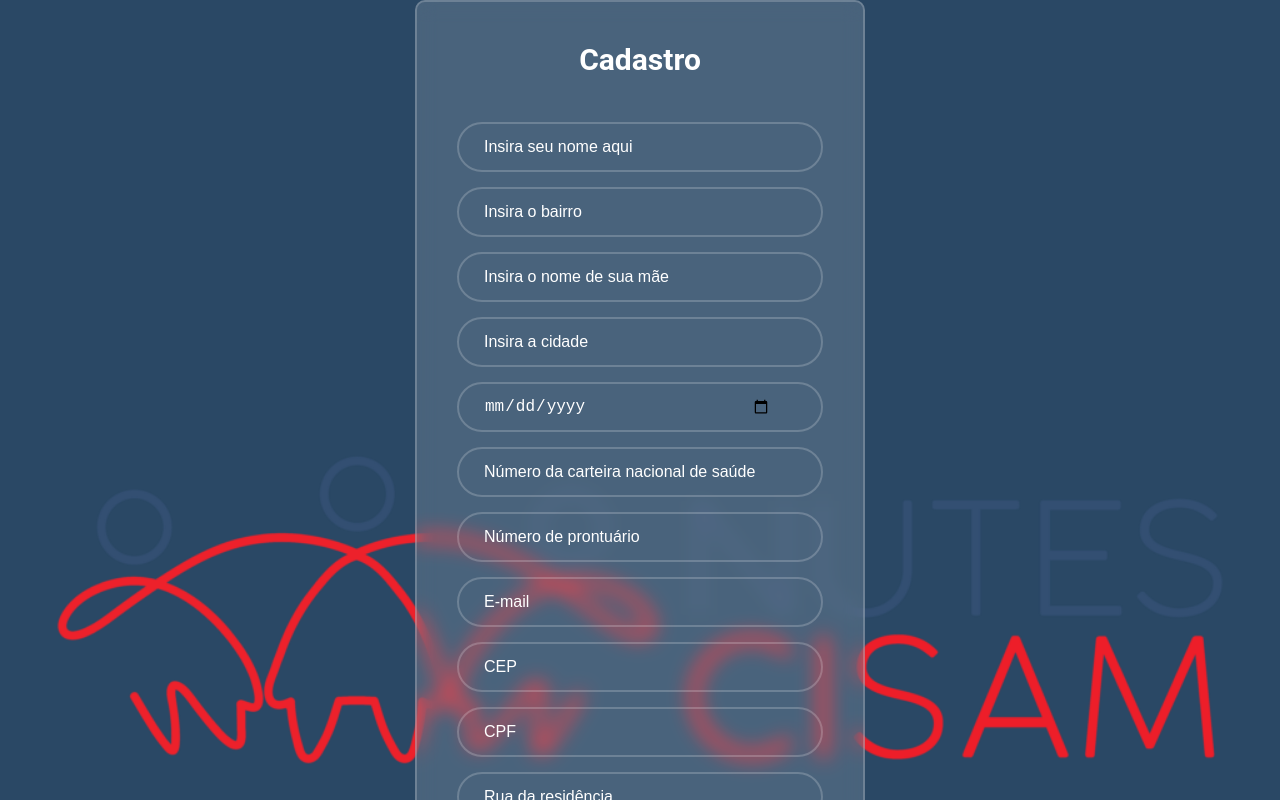
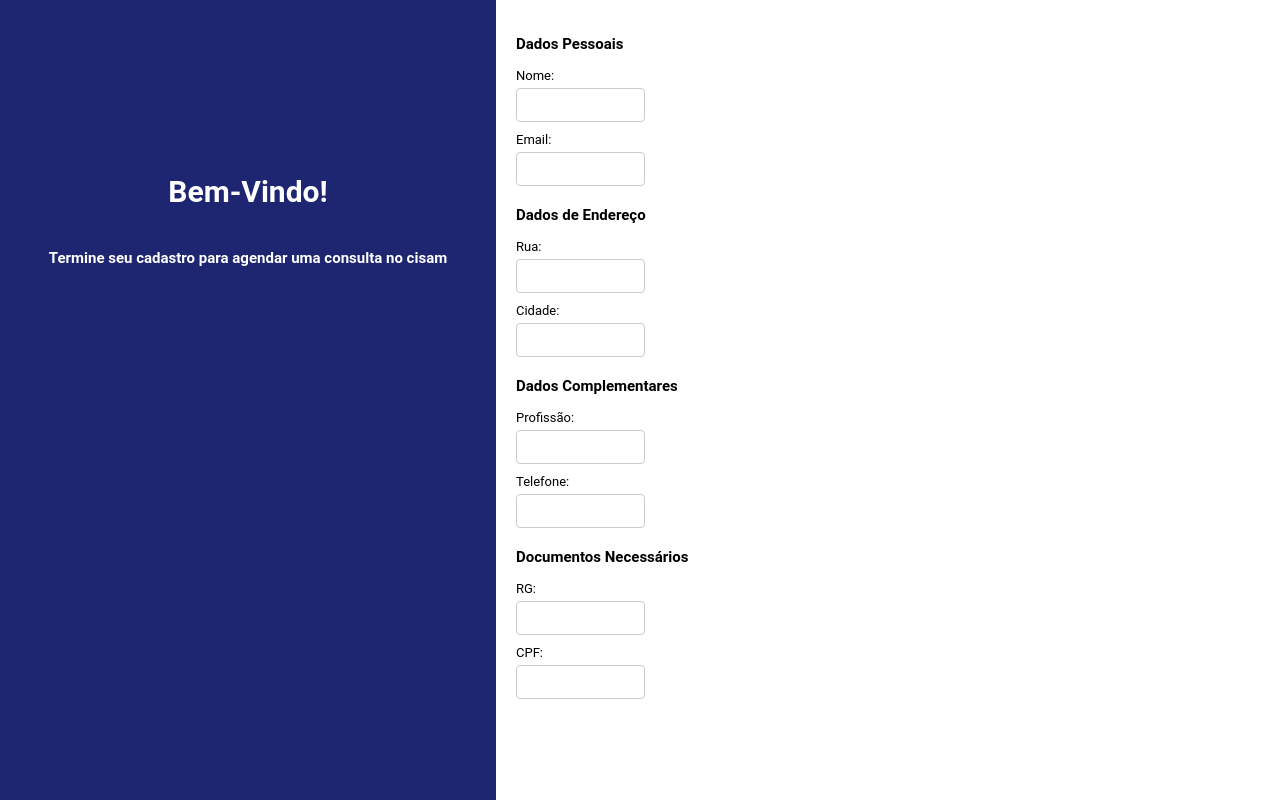
Before and after one commit to PETcisam/PetFilasInteligentes, a React (Create React App) app in the folder FrontendPET/: page /cadastro in a window 1280 px wide. Shown: the top 800 px of the page. Built offline with nearby package versions, Linux system fonts and the light colour scheme.

Commit message:
alterações em cadastro

```diff
--- a/FrontendPET/src/Cadastro.js
+++ b/FrontendPET/src/Cadastro.js
@@ -1,4 +1,5 @@
 import Cadastrar from "./compoCadastro/Cadastrar.js";
+import Cadastrar2 from "./compoCadastro/Cadastrar2.js";
 // import "./App.css";
 
 
@@ -7,7 +8,7 @@ function Cadastro() {
 
   return (
     <div className="App">
-      <Cadastrar/>
+      <Cadastrar2/>
     </div>
   );
 }
--- a/FrontendPET/src/PacientePages/ConsulAmb.css
+++ b/FrontendPET/src/PacientePages/ConsulAmb.css
@@ -46,17 +46,43 @@
 
 /* css do examecirurgia */
 
+.grid-container2 {
+  margin-left: 80px; /* Espaço para a barra lateral */
+  padding: 20px;
+  display: grid;
+  grid-template-columns: repeat(2, 1fr);
+  gap: 40px;
+}
+
 .coluna1, .coluna2 {
   display: flex;
   flex-direction: column;
   gap: 20px;
 }
 
-.grid-container2 {
-  margin-left: 40%;
-  width: 60%;
-  display: grid;
-  grid-template-columns: repeat(2, 1fr);
-  gap: 40px;
-  padding: 20px;
+.consul-image2 {
+  width: 100%;
+  height: auto;
+  border-radius: 10px;
+  transition: transform 0.3s ease;
 }
+
+.consul-image2:hover {
+  transform: scale(1.05);
+}
+
+.consul-text2 {
+
+  margin-top: 10px;
+  text-align: center;
+  font-weight: bold;
+  color: #333;
+}
+
+/* body {
+  font-family: Arial, sans-serif;
+  background-color: #f4f4f9;
+  margin: 0;
+  padding: 0;
+  box-sizing: border-box;
+} */
--- a/FrontendPET/src/PacientePages/ExameCirurgia.js
+++ b/FrontendPET/src/PacientePages/ExameCirurgia.js
@@ -53,26 +53,26 @@ function ExameCirurgia(){
      <div className='grid-container2'>
           <div class="coluna1">
             <Link to="#page2">
-              <img src={img26} alt="Exames e Cirurgias" className="consul-image" />
-              <div className="consul-text">Histeroscopia Diagnóstica</div>
+              <img src={img26} alt="Exames e Cirurgias" className="consul-image2" />
+              <div className="consul-text2">Histeroscopia Diagnóstica</div>
             </Link>
 
             <Link to="#page2">
-              <img src={img27} alt="Exames e Cirurgias" className="consul-image" />
-              <div className="consul-text">Histeroscopia Cirúrgica</div>
+              <img src={img27} alt="Exames e Cirurgias" className="consul-image2" />
+              <div className="consul-text2">Histeroscopia Cirúrgica</div>
             </Link>
 
           </div>
 
           <div class="coluna2">
             <Link to="#page2">
-              <img src={img28} alt="Exames e Cirurgias" className="consul-image" />
-              <div className="consul-text">Cirurgia Laqueadura Tubária</div>
+              <img src={img28} alt="Exames e Cirurgias" className="consul-image2" />
+              <div className="consul-text2">Cirurgia Laqueadura Tubária</div>
             </Link>
 
             <Link to="#page2">
-              <img src={img29} alt="Exames e Cirurgias" className="consul-image" />
-              <div className="consul-text">Cirurgia Ginecologia Geral</div>
+              <img src={img29} alt="Exames e Cirurgias" className="consul-image2" />
+              <div className="consul-text2">Cirurgia Ginecologia Geral</div>
             </Link>
 
           </div>
--- /dev/null
+++ b/FrontendPET/src/compoCadastro/Cadastrar2.css
@@ -0,0 +1,76 @@
+/* Estilos CSS */
+
+.containercadastro {
+  width: 100%;
+  height: 100vh; /* Usando 100vh para ocupar toda a altura da tela */
+  display: flex;
+}
+
+.boxazul {
+  width: 40%;
+  height: 100%;
+  background-color: #1E2672;
+}
+
+.bemvindo {
+  font-family: 'Roboto', sans-serif;
+  color: white;
+  font-size: 30px;
+}
+
+.bemvindorodape {
+  color: white;
+  font-size: 15px;
+  font-family: 'Roboto', sans-serif;
+}
+
+.textosbox {
+  margin-top: 30%;
+  display: grid;
+  justify-items: center;
+  align-items: center;
+}
+
+.formulariocadastro {
+  width: 60%;
+  height: 100%; /* Ocupa toda a altura da tela */
+  background-color: white;
+  padding: 20px; /* Adiciona um espaçamento interno */
+}
+
+.dadospessoais,
+.dadosendereco,
+.dadoscomplementares,
+.documentosnecessarios {
+  margin-bottom: 20px; /* Espaçamento entre seções */
+}
+
+.campo {
+  margin-bottom: 10px;
+}
+
+label {
+  display: block;
+  margin-bottom: 5px;
+  font-size: 13px;
+}
+
+.subtitleform{
+  font-size: 15px;
+}
+
+input[type="text"],
+input[type="email"] {
+  width: calc(20% - 20px); /* 100% do container menos o espaçamento */
+  padding: 8px;
+  font-size: 14px;
+  border: 1px solid #ccc;
+  border-radius: 4px;
+  box-sizing: border-box; /* Garante que o padding não aumente o tamanho total */
+}
+
+input[type="text"]:focus,
+input[type="email"]:focus {
+  outline: none;
+  border-color: #1E2672; /* Cor do foco */
+}
--- /dev/null
+++ b/FrontendPET/src/compoCadastro/Cadastrar2.js
@@ -0,0 +1,73 @@
+import "./Cadastrar2.css";
+
+function Cadastrar2() {
+  return (
+    <div className="containercadastro">
+      <div className="boxazul">
+        <div className="textosbox">
+          <h2 className="bemvindo">Bem-Vindo!</h2>
+          <h3 className="bemvindorodape">
+            Termine seu cadastro para agendar uma consulta no cisam
+          </h3>
+        </div>
+      </div>
+
+      <div className="formulariocadastro">
+        <div className="dadospessoais">
+          <h3 className="subtitleform">Dados Pessoais</h3>
+          <div className="campo">
+            <label>Nome:</label>
+            <input type="text" />
+          </div>
+          <div className="campo">
+            <label>Email:</label>
+            <input type="email" />
+          </div>
+          {/* Outros campos pessoais */}
+        </div>
+
+        <div className="dadosendereco">
+          <h3 className="subtitleform" >Dados de Endereço</h3>
+          <div className="campo">
+            <label>Rua:</label>
+            <input type="text" />
+          </div>
+          <div className="campo">
+            <label>Cidade:</label>
+            <input type="text" />
+          </div>
+          {/* Outros campos de endereço */}
+        </div>
+
+        <div className="dadoscomplementares">
+          <h3 className="subtitleform" >Dados Complementares</h3>
+          <div className="campo">
+            <label>Profissão:</label>
+            <input type="text" />
+          </div>
+          <div className="campo">
+            <label>Telefone:</label>
+            <input type="text" />
+          </div>
+          {/* Outros campos complementares */}
+        </div>
+
+        <div className="documentosnecessarios">
+          <h3 className="subtitleform" >Documentos Necessários</h3>
+          <div className="campo">
+            <label>RG:</label>
+            <input type="text" />
+          </div>
+          <div className="campo">
+            <label>CPF:</label>
+            <input type="text" />
+          </div>
+          {/* Outros documentos necessários */}
+        </div>
+
+      </div>
+    </div>
+  );
+}
+
+export default Cadastrar2;
```
Also changed, not shown: FrontendPET/src/compoCadastro/Cadastrar.css (+4 -4 lines).
